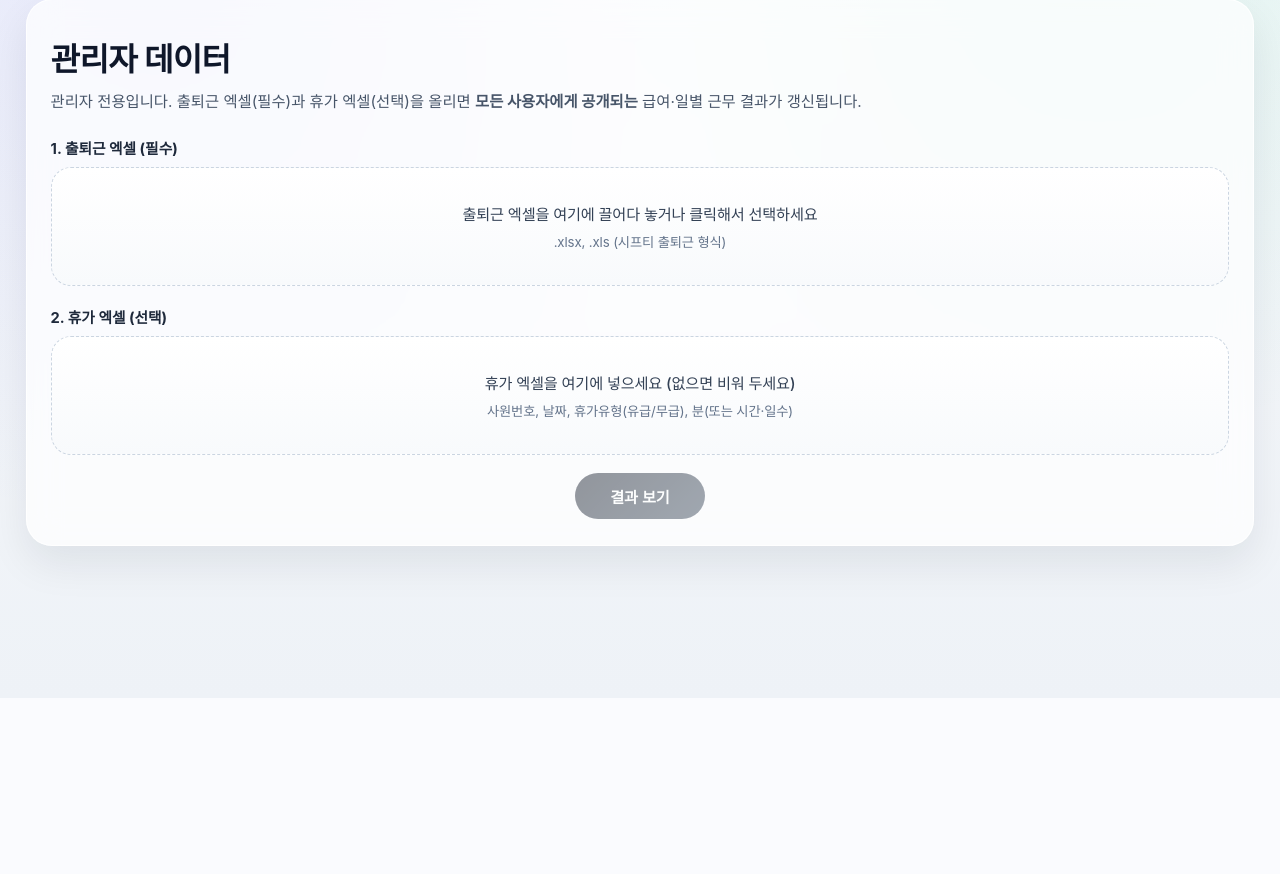
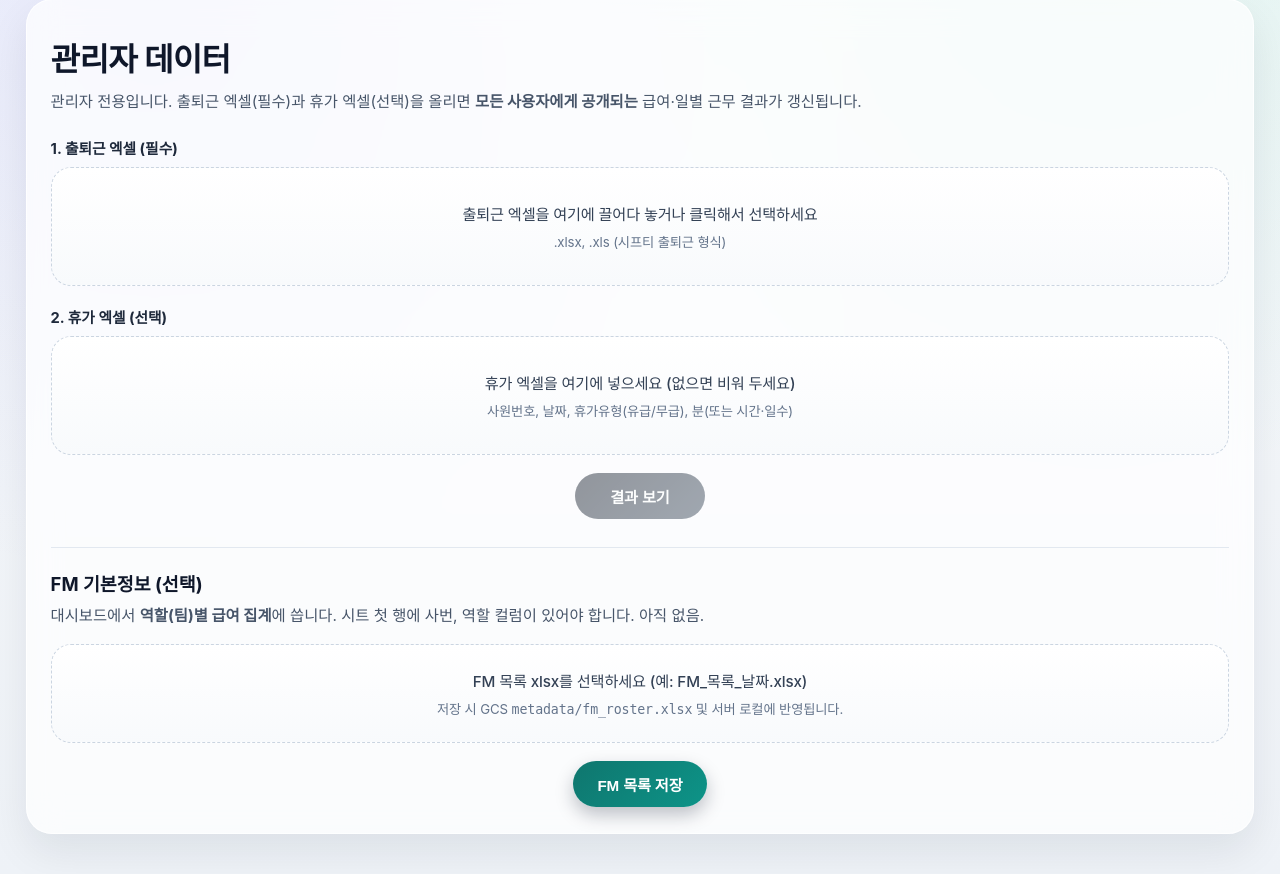
Before and after one commit to Chanceinthebuilding/ops-payroll, a Flask app: template templates/upload.html in a window 1280 px wide. Shown: the part 102-976 px from the top of the page. Before the commit the page ends 692 px from the top, so only its background shows below. Run offline with Flask 3, Linux system fonts and the light colour scheme; the template is opened without the code that fills it, so the values that code supplies are empty; the visitor is signed in with stand-in values (Sample User, id 1); parts of the project's set-up code (start-up, migrations or seed data) failed here and were passed over; some web fonts are replaced.

Commit message:
Add FM roster upload to GCS and role-based payroll on dashboard
Made-with: Cursor

```diff
--- a/app.py
+++ b/app.py
@@ -29,6 +29,9 @@ OUTPUT_BASE = ROOT / "output"
 PUBLISHED_ID = "published"
 PUBLISHED_DIR = OUTPUT_BASE / PUBLISHED_ID
 PUBLISHED_FILES = ("daily_summary.csv", "payroll_result.csv", "anomaly_report.csv")
+FM_ROSTER_FILENAME = "fm_roster.xlsx"
+FM_ROSTER_LOCAL_DIR = OUTPUT_BASE / "metadata"
+FM_ROSTER_LOCAL_PATH = FM_ROSTER_LOCAL_DIR / FM_ROSTER_FILENAME
 KST = timezone(timedelta(hours=9))
 sys.path.insert(0, str(ROOT))
 CONTRACT_CONFIG_PATH = ROOT / "contract_config.yaml"
@@ -87,6 +90,7 @@ def dashboard():
         tmp_dir = Path(tmp)
         if not _download_published_to_dir(tmp_dir):
             return render_template("dashboard.html", dashboard_ready=False)
+        _attach_fm_roster_to_dir(tmp_dir)
         ctx = _build_dashboard_context(tmp_dir)
         return render_template("dashboard.html", **ctx)
 
@@ -200,6 +204,16 @@ def _published_blob_name(filename: str) -> str:
     return f"published/{filename}"
 
 
+def _fm_roster_blob_name() -> str:
+    return f"metadata/{FM_ROSTER_FILENAME}"
+
+
+def _fm_roster_exists_remote_or_local() -> bool:
+    if gcs_enabled():
+        return _gcs_blob_exists(_fm_roster_blob_name())
+    return FM_ROSTER_LOCAL_PATH.is_file()
+
+
 def _published_exists() -> bool:
     if gcs_enabled():
         return _gcs_blob_exists(_published_blob_name("payroll_result.csv"))
@@ -220,6 +234,19 @@ def _download_published_to_dir(target_dir: Path) -> bool:
         if src.exists():
             shutil.copy2(src, target_dir / name)
     return (target_dir / "payroll_result.csv").exists()
+
+
+def _attach_fm_roster_to_dir(target_dir: Path) -> bool:
+    """FM 기본정보 xlsx를 target_dir / fm_roster.xlsx 로 둠 (GCS 우선, 없으면 로컬 output/metadata)."""
+    dest = target_dir / FM_ROSTER_FILENAME
+    if gcs_enabled():
+        if _gcs_download_file(_fm_roster_blob_name(), dest):
+            return True
+    if FM_ROSTER_LOCAL_PATH.is_file():
+        dest.parent.mkdir(parents=True, exist_ok=True)
+        shutil.copy2(FM_ROSTER_LOCAL_PATH, dest)
+        return True
+    return False
 
 
 def _sync_run_to_gcs(run_dir: Path, input_path: Path, leave_path: Path | None = None, uploaded_by: str | None = None):
@@ -269,6 +296,53 @@ def _safe_read_csv(path):
         return pd.read_csv(p, encoding="utf-8-sig")
     except Exception:
         return pd.DataFrame()
+
+
+def _normalize_employee_id_val(val):
+    import pandas as pd
+
+    if val is None:
+        return ""
+    if isinstance(val, float) and pd.isna(val):
+        return ""
+    s = str(val).strip().replace(",", "")
+    if not s or s.lower() == "nan":
+        return ""
+    try:
+        f = float(s)
+        if abs(f - int(f)) < 1e-9:
+            return str(int(f))
+        return s
+    except (ValueError, TypeError, OverflowError):
+        return s
+
+
+def _load_fm_roster_pairs(path: Path):
+    """FM 목록 xlsx에서 (사번, 역할) 정규화 테이블. 실패 시 None."""
+    import pandas as pd
+
+    if not path.is_file():
+        return None
+    try:
+        df = pd.read_excel(path, sheet_name=0, header=0, engine="openpyxl")
+    except Exception:
+        try:
+            df = pd.read_excel(path, sheet_name=0, header=0)
+        except Exception:
+            return None
+    df.columns = [str(c).strip() for c in df.columns]
+    if "사번" not in df.columns or "역할" not in df.columns:
+        return None
+    out = pd.DataFrame(
+        {
+            "eid_norm": df["사번"].map(_normalize_employee_id_val),
+            "fm_role": df["역할"].astype(str).str.strip(),
+        }
+    )
+    out = out[out["eid_norm"].str.len() > 0].drop_duplicates(subset=["eid_norm"], keep="last")
+    if out.empty:
+        return None
+    return out
 
 
 def _build_dashboard_context(output_dir: Path):
@@ -382,6 +456,34 @@ def _build_dashboard_context(output_dir: Path):
     first_date = daily_cost["date_key"].iloc[0] if len(daily_cost) else "-"
     last_date = daily_cost["date_key"].iloc[-1] if len(daily_cost) else "-"
 
+    fm_path = output_dir / FM_ROSTER_FILENAME
+    fm_pairs = _load_fm_roster_pairs(fm_path)
+    fm_roster_ready = fm_pairs is not None
+    fm_role_rows: list[dict] = []
+    fm_matched_in_payroll = 0
+    fm_payroll_rows = int(len(payroll))
+    if fm_roster_ready and "employee_id" in payroll.columns and "total_pay" in payroll.columns:
+        pm = payroll.copy()
+        pm["eid_norm"] = pm["employee_id"].map(_normalize_employee_id_val)
+        merged = pm.merge(fm_pairs, on="eid_norm", how="left")
+        fm_matched_in_payroll = int(merged["fm_role"].notna().sum())
+        merged["fm_role"] = merged["fm_role"].fillna("(FM 목록 없음)")
+        tpm = merged["total_pay"].apply(_to_num)
+        role_grp = (
+            merged.assign(total_pay_num=tpm)
+            .groupby("fm_role", as_index=False)
+            .agg(headcount=("employee_id", "nunique"), total_pay=("total_pay_num", "sum"))
+            .sort_values("total_pay", ascending=False)
+        )
+        fm_role_rows = [
+            {
+                "role": str(r["fm_role"]),
+                "headcount": int(r["headcount"]),
+                "total_pay": int(round(float(r["total_pay"]))),
+            }
+            for _, r in role_grp.iterrows()
+        ]
+
     return {
         "dashboard_ready": True,
         "kpi_total_pay": total_pay,
@@ -396,6 +498,10 @@ def _build_dashboard_context(output_dir: Path):
         "weekly_chart_values": weekly_chart_values,
         "top_employee_rows": top_employee_rows,
         "daily_rank_rows": daily_rank_rows,
+        "fm_roster_ready": fm_roster_ready,
+        "fm_role_rows": fm_role_rows,
+        "fm_matched_in_payroll": fm_matched_in_payroll,
+        "fm_payroll_rows": fm_payroll_rows,
     }
 
 
@@ -942,7 +1048,11 @@ def _make_payroll_result_response(
 
 @app.context_processor
 def inject_nav():
-    return {"is_admin_user": is_current_user_admin(), "app_version": app_version_display()}
+    return {
+        "is_admin_user": is_current_user_admin(),
+        "app_version": app_version_display(),
+        "fm_roster_on_disk": FM_ROSTER_LOCAL_PATH.is_file(),
+    }
 
 
 @app.route("/", methods=["GET"])
@@ -1014,6 +1124,46 @@ def save_published_payroll():
             ), 500
 
     return jsonify({"ok": True, "message": "공개 급여 데이터가 저장되었습니다."})
+
+
+@app.route("/admin/fm-roster", methods=["POST"])
+def admin_fm_roster():
+    """FM 기본정보 xlsx — 로컬 output/metadata + GCS metadata/fm_roster.xlsx."""
+    if not is_current_user_admin():
+        flash("관리자만 접근할 수 있습니다.", "error")
+        return redirect(url_for("index"))
+    f = request.files.get("file_fm")
+    if not f or not f.filename or not str(f.filename).strip():
+        flash("FM 목록 파일을 선택해 주세요.", "error")
+        return redirect(url_for("admin_data"))
+    if not f.filename.lower().endswith((".xlsx", ".xls")):
+        flash("FM 목록은 .xlsx 또는 .xls 만 업로드할 수 있습니다.", "error")
+        return redirect(url_for("admin_data"))
+    try:
+        FM_ROSTER_LOCAL_DIR.mkdir(parents=True, exist_ok=True)
+        dest = FM_ROSTER_LOCAL_PATH
+        f.save(str(dest))
+        pairs = _load_fm_roster_pairs(dest)
+        if pairs is None:
+            dest.unlink(missing_ok=True)
+            flash("FM 엑셀에 필수 컬럼(사번, 역할)이 없거나 내용을 읽을 수 없습니다.", "error")
+            return redirect(url_for("admin_data"))
+        n = len(pairs)
+        if gcs_enabled():
+            ct = "application/vnd.openxmlformats-officedocument.spreadsheetml.sheet"
+            if dest.suffix.lower() == ".xls":
+                ct = "application/vnd.ms-excel"
+            _gcs_upload_file(dest, _fm_roster_blob_name(), content_type=ct)
+        elif _gcs_env_configured() and not gcs_enabled():
+            flash(
+                "GCS 라이브러리를 불러오지 못해 원격에는 저장하지 못했습니다. 로컬에만 저장되었습니다.",
+                "warning",
+            )
+        flash(f"FM 기본정보를 반영했습니다. (고유 사번 {n}건, 대시보드 역할별 집계에 사용)", "success")
+    except Exception as e:
+        logger.exception("FM roster upload")
+        flash(f"FM 파일 저장 실패: {e}", "error")
+    return redirect(url_for("admin_data"))
 
 
 @app.route("/admin/data", methods=["GET", "POST"])
--- a/templates/upload.html
+++ b/templates/upload.html
@@ -164,6 +164,24 @@
           <button type="submit" class="btn" id="submitBtn" disabled>결과 보기</button>
         </div>
       </form>
+
+      <hr style="border: none; border-top: 1px solid #e2e8f0; margin: 28px 0 22px;">
+
+      <h2 style="margin: 0 0 8px; font-size: 1.15rem; font-weight: 700; color: #0f172a;">FM 기본정보 (선택)</h2>
+      <p class="sub" style="margin-bottom: 16px;">
+        대시보드에서 <strong>역할(팀)별 급여 집계</strong>에 씁니다. 시트 첫 행에 <code>사번</code>, <code>역할</code> 컬럼이 있어야 합니다.
+        {% if fm_roster_on_disk %}<span style="color:#059669;font-weight:600;">현재 등록됨.</span>{% else %}아직 없음.{% endif %}
+      </p>
+      <form action="{{ url_for('admin_fm_roster') }}" method="post" enctype="multipart/form-data" id="formFm">
+        <label class="zone" id="dropzoneFm" for="file_fm" style="padding: 24px 18px;">
+          <input type="file" name="file_fm" id="file_fm" accept=".xlsx,.xls" required>
+          <p id="labelFm">FM 목록 xlsx를 선택하세요 (예: FM_목록_날짜.xlsx)</p>
+          <p class="hint">저장 시 GCS <code>metadata/fm_roster.xlsx</code> 및 서버 로컬에 반영됩니다.</p>
+        </label>
+        <div class="footer">
+          <button type="submit" class="btn" id="btnFm" style="background: linear-gradient(135deg, #0f766e 0%, #0d9488 100%);">FM 목록 저장</button>
+        </div>
+      </form>
     </section>
   </div>
 
@@ -202,6 +220,30 @@
       e.preventDefault(); dropzone2.classList.remove('dragover');
       if (e.dataTransfer.files.length) { fileLeave.files = e.dataTransfer.files; updateLabel2(); }
     });
+
+    var fileFm = document.getElementById('file_fm');
+    var labelFm = document.getElementById('labelFm');
+    var dropzoneFm = document.getElementById('dropzoneFm');
+    var formFm = document.getElementById('formFm');
+    if (fileFm && labelFm) {
+      fileFm.addEventListener('change', function() {
+        labelFm.textContent = fileFm.files.length ? ('선택: ' + fileFm.files[0].name) : 'FM 목록 xlsx를 선택하세요 (예: FM_목록_날짜.xlsx)';
+      });
+    }
+    if (dropzoneFm && fileFm) {
+      dropzoneFm.addEventListener('dragover', function(e) { e.preventDefault(); dropzoneFm.classList.add('dragover'); });
+      dropzoneFm.addEventListener('dragleave', function() { dropzoneFm.classList.remove('dragover'); });
+      dropzoneFm.addEventListener('drop', function(e) {
+        e.preventDefault(); dropzoneFm.classList.remove('dragover');
+        if (e.dataTransfer.files.length) { fileFm.files = e.dataTransfer.files; labelFm.textContent = '선택: ' + fileFm.files[0].name; }
+      });
+    }
+    if (formFm) {
+      formFm.addEventListener('submit', function() {
+        var btn = document.getElementById('btnFm');
+        if (btn) btn.disabled = true;
+      });
+    }
   </script>
 </body>
 </html>
```
Also changed, not shown: templates/dashboard.html (+33 -0 lines), 2 other files.
